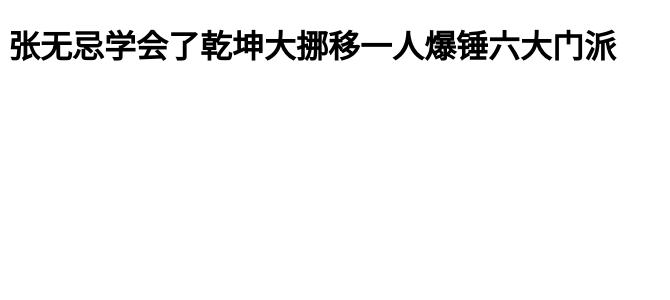
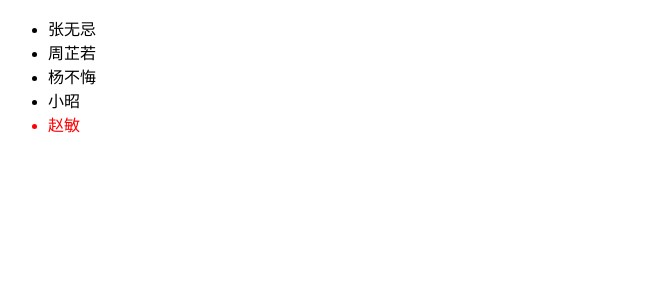
Before and after one commit to TransonQ/xiaozao, a React (Create React App) app: page / in a window 1280 px wide. Shown: the top 300 px of the page, without its empty margins (0-670 px from the left). Built offline with nearby package versions, Linux system fonts and the light colour scheme.

Commit message:
列表渲染

```diff
--- a/src/App.js
+++ b/src/App.js
@@ -1,23 +1,17 @@
 import './App.css'
 
+const names = ['张无忌', '周芷若', '杨不悔', '小昭', '赵敏']
 function App() {
-  const hasLearned = true
+  const list = names.map((name, i) => (
+    <li
+      key={i}
+      style={{ color: i === names.length - 1 ? 'red' : '' }}
+    >
+      {name}
+    </li>
+  ))
 
-  // if (hasLearned) {
-  //   return <h1>张无忌学会了乾坤大挪移一人爆锤六大门派</h1>
-  // } else {
-  //   return <h1>张无忌偶遇山猴获九阳神功逼出寒毒</h1>
-  // }
-
-  let JSXMarkup = null
-
-  if (hasLearned) {
-    JSXMarkup = <h1>张无忌学会了乾坤大挪移一人爆锤六大门派</h1>
-  } else {
-    JSXMarkup = <h1>张无忌偶遇山猴获九阳神功逼出寒毒</h1>
-  }
-
-  return <>{JSXMarkup}</>
+  return <ul>{list}</ul>
 }
 
 export default App
```
